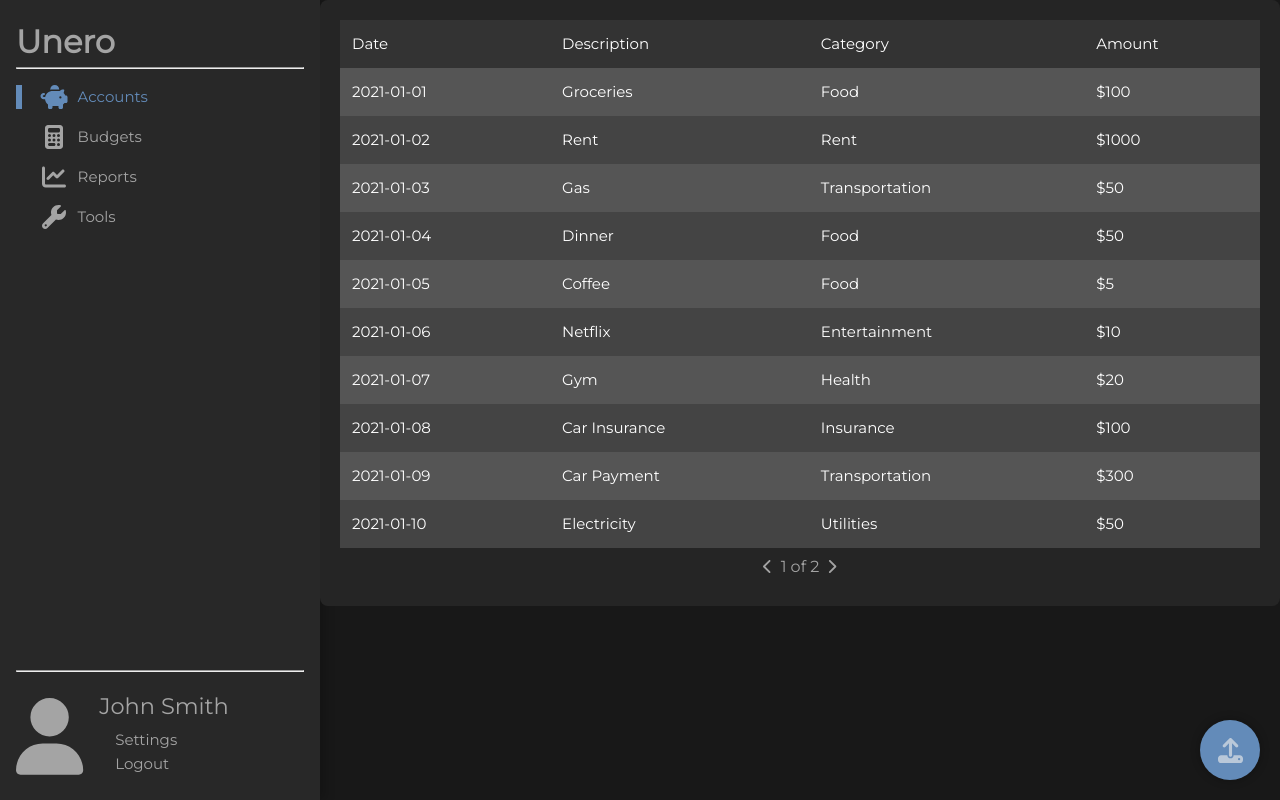
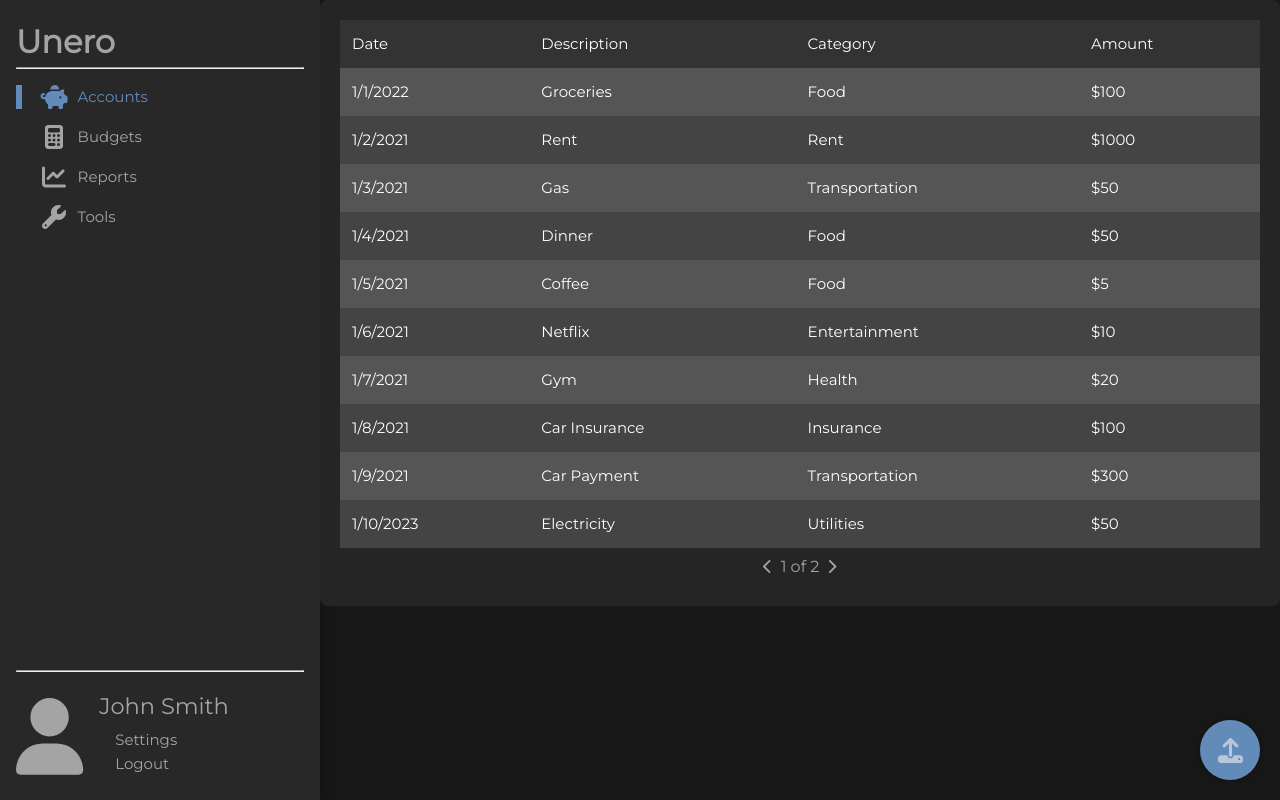
Before and after one commit to pawlh/dime, a Vue app: page / in a window 1280 px wide. Built offline with nearby package versions, Linux system fonts and the light colour scheme.

Commit message:
add sort functionality

```diff
--- a/src/components/DataTable.vue
+++ b/src/components/DataTable.vue
@@ -1,32 +1,41 @@
-<script lang="ts" setup>
+<script setup>
 
 import Pagination from "@/components/Pagination.vue"
 import {ref, computed} from 'vue'
 
-export interface ColumnDefinition {
-  label: string,
-  sortable: boolean,
-  prefix?: string,
-  hidden?: boolean
-}
+const props = defineProps({
+  headers: Array,
+  rows: Array,
+  paginate: Boolean,
+  rowsPerPage: Number
+})
 
-export interface RowData {
-  [key: string]: any
-}
+const sortedBy = ref("");
 
-const props = defineProps<{
-  headers: ColumnDefinition[],
-  rows: RowData[],
-  paginate: boolean,
-  rowsPerPage: number
-}>()
+const sortedRows = computed(() => {
+  if (sortedBy.value === "") {
+    return props.rows;
+  }
+
+  return props.rows.sort((a, b) => {
+    if (a[sortedBy.value] < b[sortedBy.value]) {
+      console.log("a is less than b")
+      return -1;
+    }
+    if (a[sortedBy.value] > b[sortedBy.value]) {
+      console.log("a is greater than b")
+      return 1;
+    }
+    return 0;
+  });
+})
 
 const currentPage = ref(1);
 
 const paginatedRows = computed(() => {
   const startIndex = (currentPage.value - 1) * props.rowsPerPage;
   const endIndex = startIndex + props.rowsPerPage;
-  return props.rows.slice(startIndex, endIndex);
+  return sortedRows.value.slice(startIndex, endIndex);
 });
 
 </script>
@@ -37,7 +46,11 @@ const paginatedRows = computed(() => {
       <thead>
       <tr>
         <template v-for="header in headers" :key="header.label">
-          <th v-if="!header.hidden">
+          <th v-if="!header.hidden && header.sortable"
+              @click="() => sortedBy = header.label">
+            {{ header.label }}
+          </th>
+          <th v-else-if="!header.hidden">
             {{ header.label }}
           </th>
         </template>
@@ -46,9 +59,14 @@ const paginatedRows = computed(() => {
       <tbody>
       <tr v-for="row in paginatedRows" :key="row.id">
         <template v-for="header in headers" :key="header.label">
-          <td v-if="!header.hidden">
-            {{ header.prefix }}{{ row[header.label] }}
-          </td>
+          <template v-if="!header.hidden">
+            <td v-if="header.formatter">
+              {{ header.formatter(row[header.label]) }}
+            </td>
+            <td v-else>
+              {{ row[header.label] }}
+            </td>
+          </template>
         </template>
       </tr>
       </tbody>
--- a/src/views/Transactions.vue
+++ b/src/views/Transactions.vue
@@ -3,34 +3,37 @@ import DataTable from "@/components/DataTable.vue";
 
 const headers = [
   {label: "id", sortable: false, hidden: true},
-  {label: "Date", sortable: true},
+  {label: "Date", sortable: true, formatter: value => value.toLocaleDateString()},
   {label: "Description", sortable: false},
   {label: "Category", sortable: true},
-  {label: "Amount", sortable: true, prefix: "$"},
+  {label: "Amount", sortable: true, formatter: value => `$${value}`},
 ];
 
 const rows = [
-  {id: 1, Date: "2021-01-01", Description: "Groceries", Category: "Food", Amount: 100},
-  {id: 2, Date: "2021-01-02", Description: "Rent", Category: "Rent", Amount: 1000},
-  {id: 3, Date: "2021-01-03", Description: "Gas", Category: "Transportation", Amount: 50},
-  {id: 4, Date: "2021-01-04", Description: "Dinner", Category: "Food", Amount: 50},
-  {id: 5, Date: "2021-01-05", Description: "Coffee", Category: "Food", Amount: 5},
-  {id: 6, Date: "2021-01-06", Description: "Netflix", Category: "Entertainment", Amount: 10},
-  {id: 7, Date: "2021-01-07", Description: "Gym", Category: "Health", Amount: 20},
-  {id: 8, Date: "2021-01-08", Description: "Car Insurance", Category: "Insurance", Amount: 100},
-  {id: 9, Date: "2021-01-09", Description: "Car Payment", Category: "Transportation", Amount: 300},
-  {id: 10, Date: "2021-01-10", Description: "Electricity", Category: "Utilities", Amount: 50},
-  {id: 11, Date: "2021-01-11", Description: "Water", Category: "Utilities", Amount: 50},
-  {id: 12, Date: "2021-01-12", Description: "Internet", Category: "Utilities", Amount: 50},
-  {id: 13, Date: "2021-01-13", Description: "Phone", Category: "Utilities", Amount: 50},
-  {id: 14, Date: "2021-01-14", Description: "Gas", Category: "Transportation", Amount: 50},
-  {id: 15, Date: "2021-01-15", Description: "Dinner", Category: "Food", Amount: 50}
-]
+  {id: 1, Date: new Date("2022-01-01"), Description: "Groceries", Category: "Food", Amount: 100},
+  {id: 2, Date: new Date("2021-01-02"), Description: "Rent", Category: "Rent", Amount: 1000},
+  {id: 3, Date: new Date("2021-01-03"), Description: "Gas", Category: "Transportation", Amount: 50},
+  {id: 4, Date: new Date("2021-01-04"), Description: "Dinner", Category: "Food", Amount: 50},
+  {id: 5, Date: new Date("2021-01-05"), Description: "Coffee", Category: "Food", Amount: 5},
+  {id: 6, Date: new Date("2021-01-06"), Description: "Netflix", Category: "Entertainment", Amount: 10},
+  {id: 7, Date: new Date("2021-01-07"), Description: "Gym", Category: "Health", Amount: 20},
+  {id: 8, Date: new Date("2021-01-08"), Description: "Car Insurance", Category: "Insurance", Amount: 100},
+  {id: 9, Date: new Date("2021-01-09"), Description: "Car Payment", Category: "Transportation", Amount: 300},
+  {id: 10, Date: new Date("2023-01-10"), Description: "Electricity", Category: "Utilities", Amount: 50},
+  {id: 11, Date: new Date("2021-01-11"), Description: "Water", Category: "Utilities", Amount: 50},
+  {id: 12, Date: new Date("2021-01-12"), Description: "Internet", Category: "Utilities", Amount: 50},
+  {id: 13, Date: new Date("2021-01-13"), Description: "Phone", Category: "Utilities", Amount: 50},
+  {id: 14, Date: new Date("2021-01-14"), Description: "Gas", Category: "Transportation", Amount: 50},
+  {id: 15, Date: new Date("2021-01-15"), Description: "Dinner", Category: "Food", Amount: 50}
+];
 
 </script>
 
 <template>
-  <DataTable :headers="headers" :rows="rows" :paginate="true" :rows-per-page="10"/>
+  <DataTable :headers="headers"
+             :rows="rows"
+             :paginate="true"
+             :rows-per-page="10"/>
 </template>
 
 <style scoped>
```
